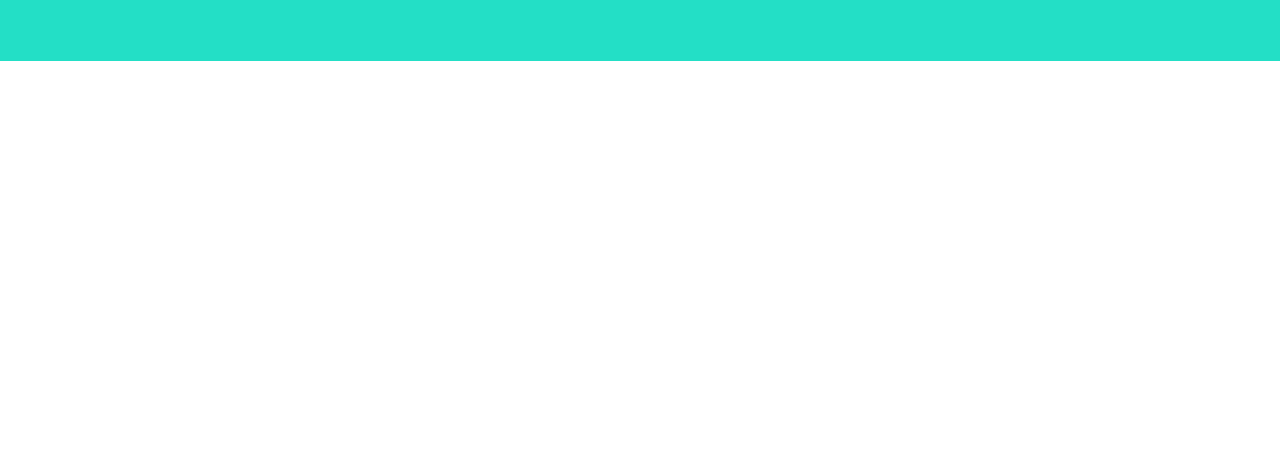
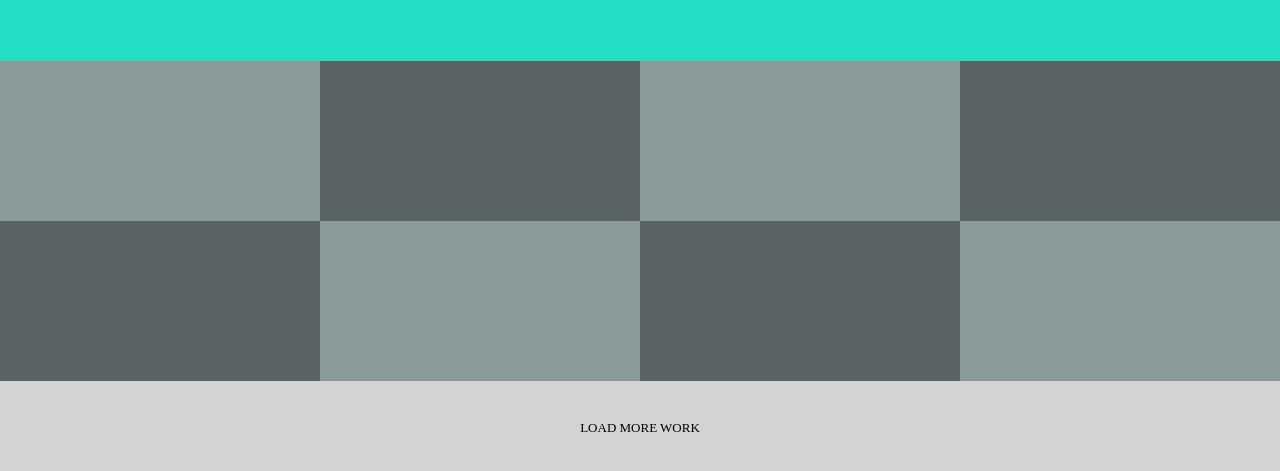
Before and after one commit to davydenkokolya2/Motivation, a website: page index.html in a window 1280 px wide. Shown: the part 1245-1716 px from the top of the page. Before the commit the page ends 1306 px from the top, so only its background shows below. Drawn offline with Linux system fonts and the light colour scheme.

Commit message:
add load more work

```diff
--- a/index.html
+++ b/index.html
@@ -80,7 +80,23 @@
             </div>
         </div>
     </div>
-    <div>
+    <div class="table-1">
+
+        <div><img src="" alt=""></div>
+        <div><img src="" alt=""></div>
+        <div><img src="" alt=""></div>
+        <div><img src="" alt=""></div>
 
     </div>
+    <div class="table-2">
+
+        <div><img src="" alt=""></div>
+        <div><img src="" alt=""></div>
+        <div><img src="" alt=""></div>
+        <div><img src="" alt=""></div>
+
+    </div>
+    <div class="load_more_work">
+        <p>LOAD MORE WORK</p>
+    </div>
 </body>
--- a/index.scss
+++ b/index.scss
@@ -91,3 +91,47 @@
         }
     }
 }
+
+.table-1 {
+    display: grid;
+    grid-template-columns: repeat(4, 1fr);
+    div {
+        height: 10rem;
+    }
+    div:hover {
+        background-color: rgba(0, 0, 0, 0.726);
+    }
+    :nth-child(odd) {
+        background-color: rgb(137, 155, 155);
+    }
+    :nth-child(even) {
+        background-color: rgb(91, 100, 100);
+    }
+
+}
+.table-2 {
+    display: grid;
+    grid-template-columns: repeat(4, 1fr);
+    div {
+        height: 10rem;
+    }
+    div:hover {
+        background-color: rgba(0, 0, 0, 0.726);
+    }
+    :nth-child(even) {
+        background-color: rgb(137, 155, 155);
+    }
+    :nth-child(odd) {
+        background-color: rgb(91, 100, 100);
+    }
+}
+.load_more_work {
+    text-align: center;
+    background-color: lightgray;
+    padding-top: 3%;
+    padding-bottom: 3%;
+    font-size: small;
+    p {
+        margin: 0%;
+    }
+}
```
Also changed, not shown: index.css, 1 other file.
